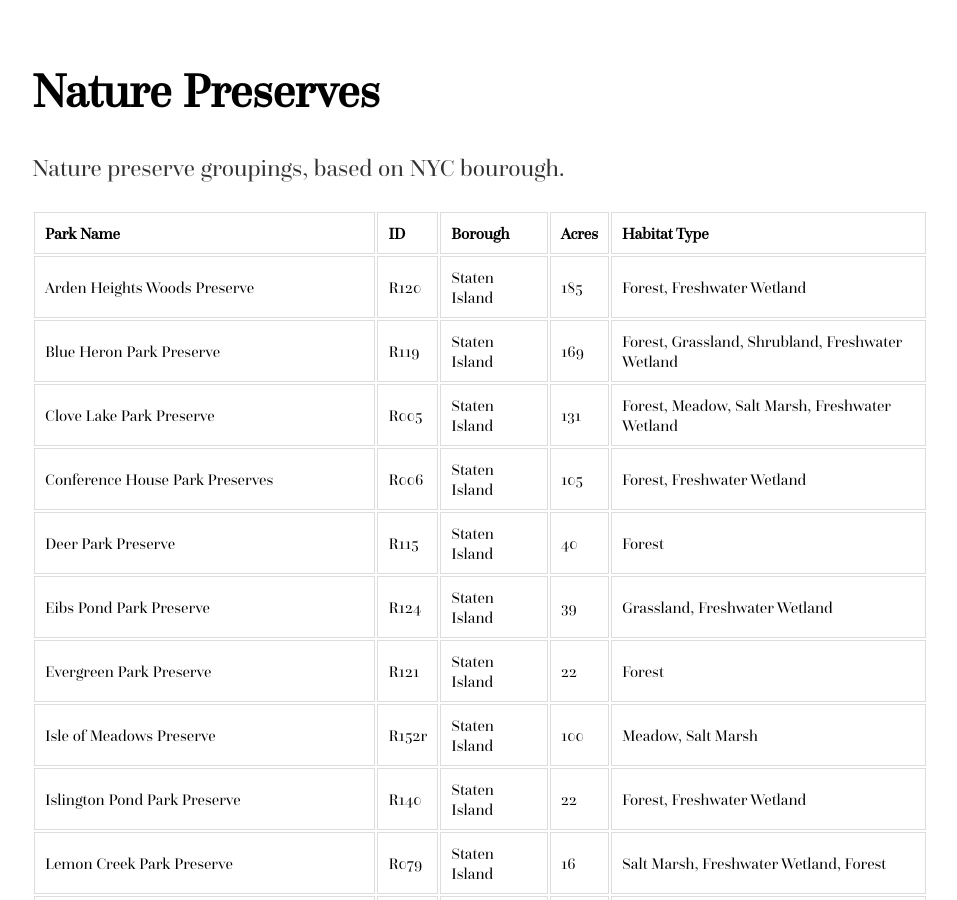
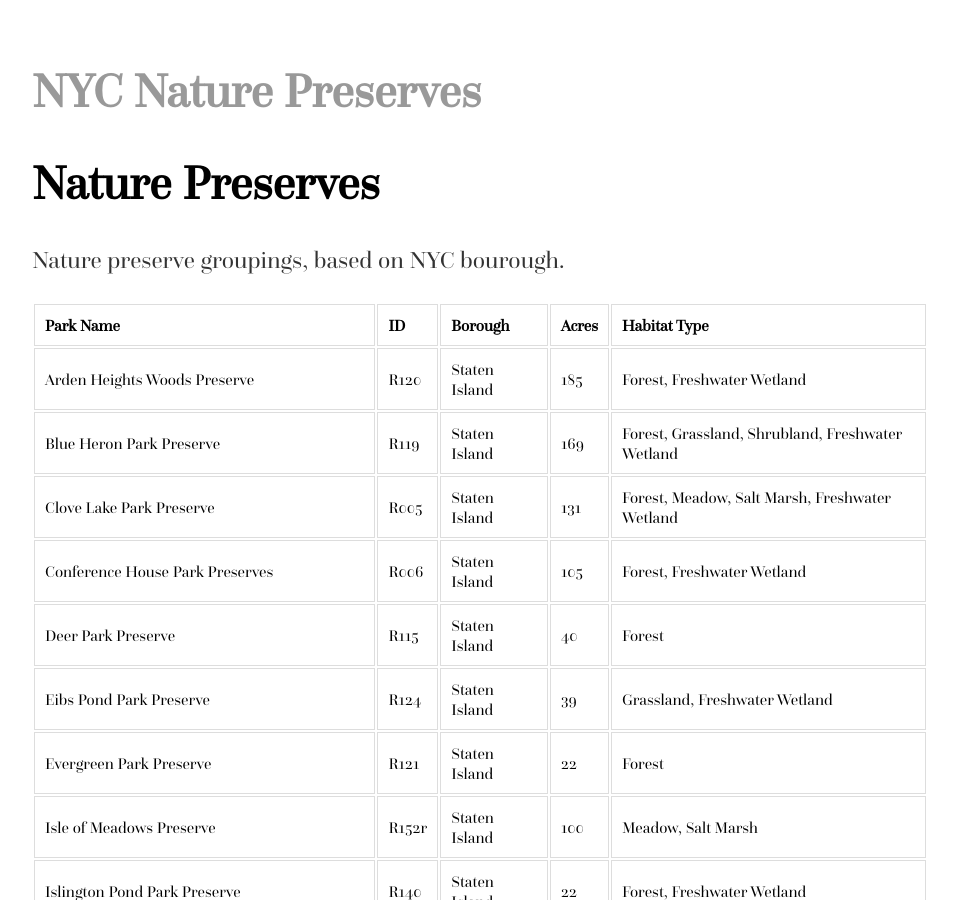
Before and after one commit to annabellamelvin/annabellamelvin.github.io, a Jekyll site: the page Nature_Preserves/nature_table.html, which Jekyll copies as it is, in a window 1280 px wide and 900 px high. Shown: the whole window, without its empty margins (160-1117 px from the left). Built offline with Jekyll 4.4.1, drawn with Linux system fonts in a browser that asks for light colours.

Commit message:
Update nature_table.html

```diff
--- a/Nature_Preserves/nature_table.html
+++ b/Nature_Preserves/nature_table.html
@@ -30,6 +30,9 @@
 
                     </style>
    <body>
+       <div class="header">
+            <a href="index.html"><h1 class="logo" id="top">NYC Nature Preserves</h1></a>
+       </div>
         <h1>Nature Preserves</h1>
        <p>Nature preserve groupings, based on NYC bourough.
       </p>
```
